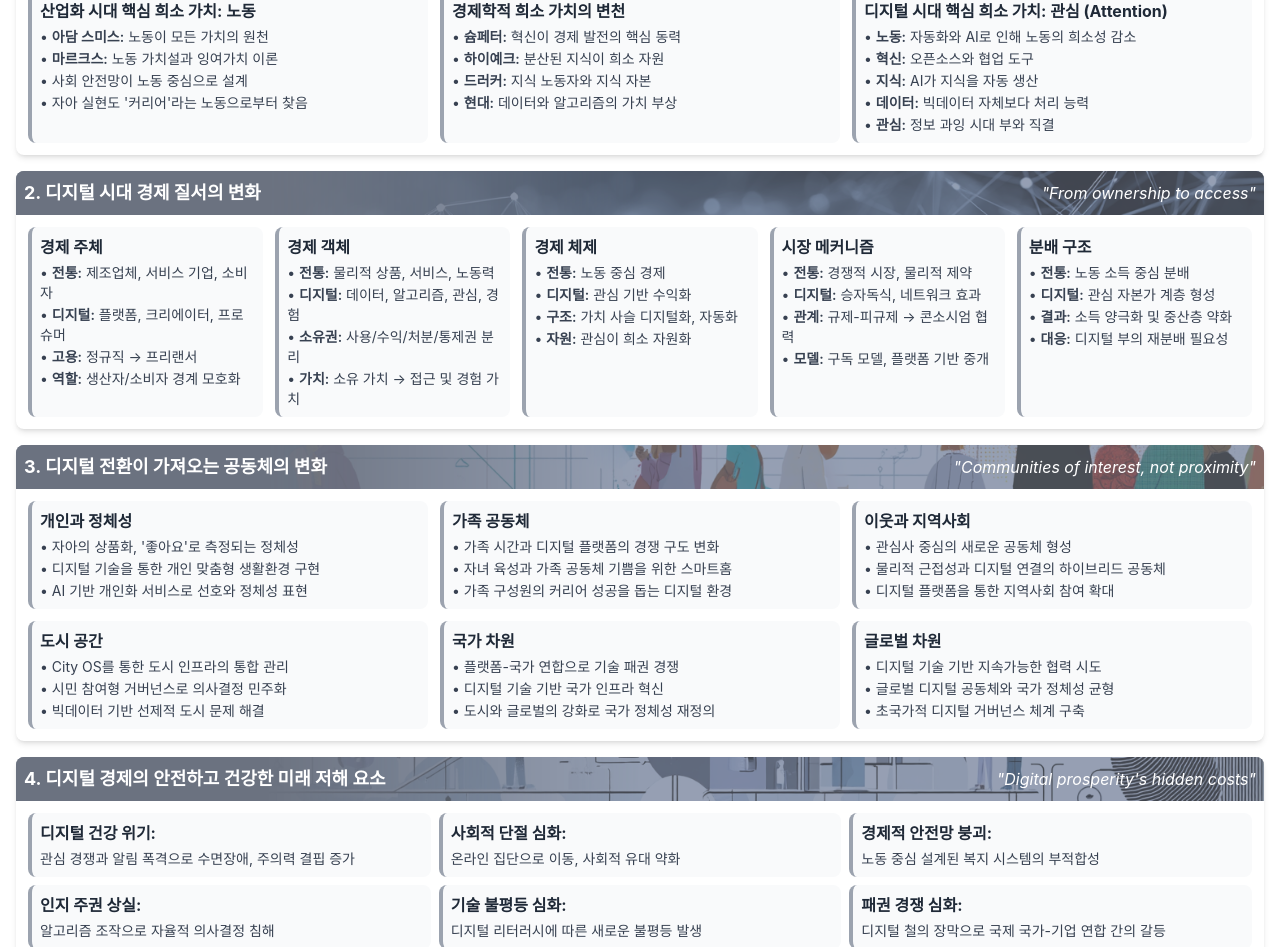
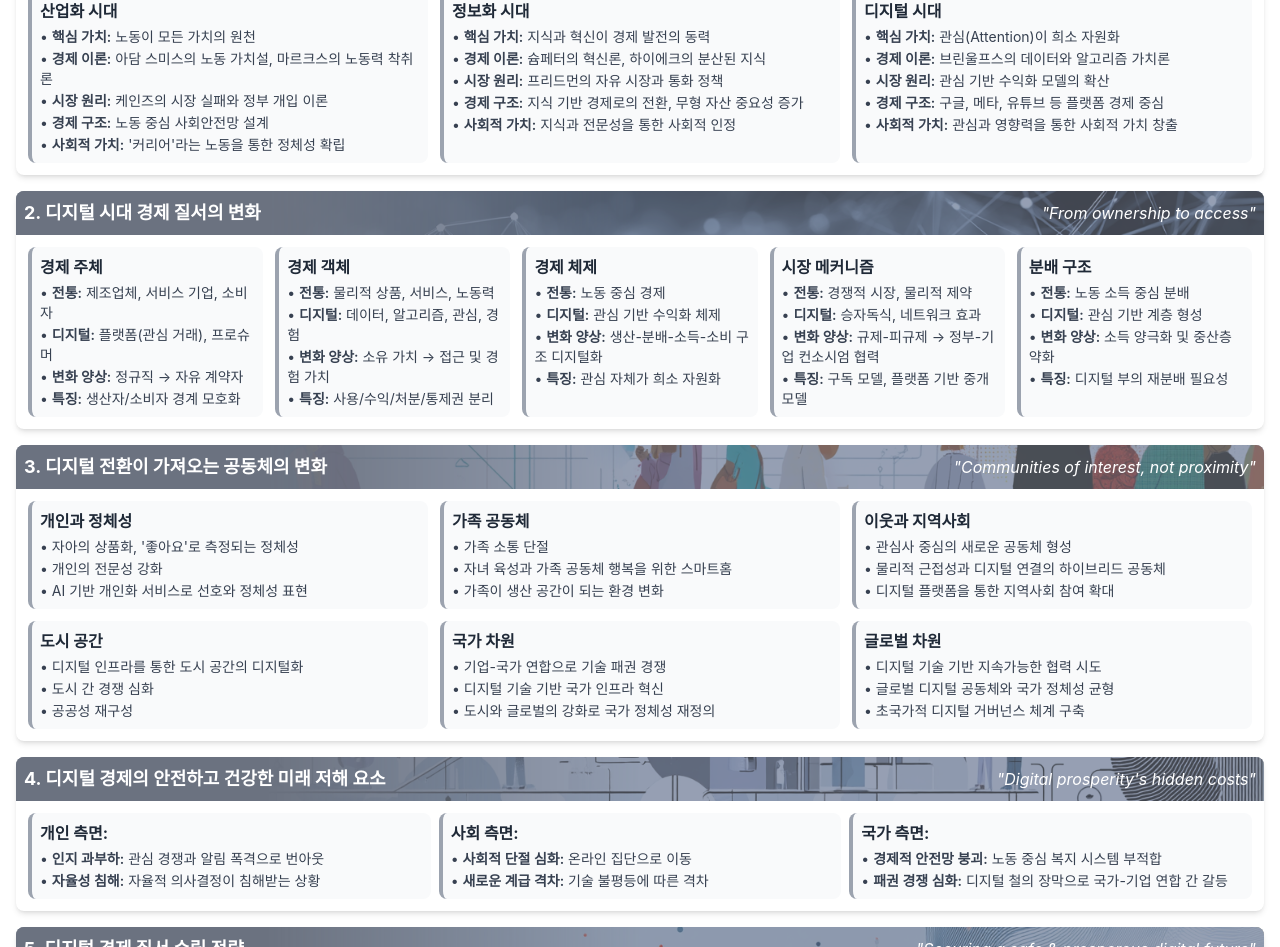
Before and after one commit to hohyon-ryu/taejae_mockups, a React (Create React App) app: page /#/poster/digital-economy in a window 1280 px wide. Shown: the part 245-1192 px from the top of the page. Built offline with nearby package versions, Linux system fonts and the light colour scheme.

Commit message:
refactor: enhance content clarity and structure in Digital Economy Poster

```diff
--- a/src/components/DigitalEconomyPoster.tsx
+++ b/src/components/DigitalEconomyPoster.tsx
@@ -10,11 +10,11 @@ const DigitalEconomyPoster: React.FC = () => {
       <div className="max-w-7xl mx-auto">
         {/* 헤더 */}
         <div className="text-center mb-6">
-          <h1 className="text-4xl font-extrabold mb-2 text-gray-900 tracking-tight">디지털 시대 경제 질서</h1>
+          <h1 className="text-4xl font-extrabold mb-2 text-gray-900 tracking-tight">디지털 시대의 경제 질서와 사회 변형</h1>
           <p className="text-xl text-gray-700 font-semibold mb-3">태재미래전략연구원 디지털 전환과 사회변혁 팀</p>
           <div className="bg-gray-100 p-3 rounded-lg inline-block shadow-md">
             <p className="text-lg text-gray-800 italic font-medium">
-              "디지털화가 초래하는 경제 질서의 근본적 변화와 공동체 재구성, 그리고 사회적 문제점들의 선제적 해결 방안은?"
+              "디지털화가 초래하는 근본적 변화와 사회적 문제점들의 선제적 해결 방안은?"
             </p>
           </div>
         </div>
@@ -36,33 +36,35 @@ const DigitalEconomyPoster: React.FC = () => {
           <div className="p-3">
             <div className="grid grid-cols-3 gap-3">
               <div className="bg-gray-50 p-2 rounded-lg border-l-4 border-gray-400">
-                <h3 className="text-base font-bold text-gray-800 mb-1">산업화 시대 핵심 희소 가치: 노동</h3>
+                <h3 className="text-base font-bold text-gray-800 mb-1">산업화 시대</h3>
                 <ul className="text-sm space-y-0.5 text-gray-700">
-                  <li>• <span className="font-semibold">아담 스미스:</span> 노동이 모든 가치의 원천</li>
-                  <li>• <span className="font-semibold">마르크스:</span> 노동 가치설과 잉여가치 이론</li>
-                  <li>• 사회 안전망이 노동 중심으로 설계</li>
-                  <li>• 자아 실현도 '커리어'라는 노동으로부터 찾음</li>
+                  <li>• <span className="font-semibold">핵심 가치:</span> 노동이 모든 가치의 원천</li>
+                  <li>• <span className="font-semibold">경제 이론:</span> 아담 스미스의 노동 가치설, 마르크스의 노동력 착취론</li>
+                  <li>• <span className="font-semibold">시장 원리:</span> 케인즈의 시장 실패와 정부 개입 이론</li>
+                  <li>• <span className="font-semibold">경제 구조:</span> 노동 중심 사회안전망 설계</li>
+                  <li>• <span className="font-semibold">사회적 가치:</span> '커리어'라는 노동을 통한 정체성 확립</li>
                 </ul>
               </div>
 
               <div className="bg-gray-50 p-2 rounded-lg border-l-4 border-gray-400">
-                <h3 className="text-base font-bold text-gray-800 mb-1">경제학적 희소 가치의 변천</h3>
+                <h3 className="text-base font-bold text-gray-800 mb-1">정보화 시대</h3>
                 <ul className="text-sm space-y-0.5 text-gray-700">
-                  <li>• <span className="font-semibold">슘페터:</span> 혁신이 경제 발전의 핵심 동력</li>
-                  <li>• <span className="font-semibold">하이예크:</span> 분산된 지식이 희소 자원</li>
-                  <li>• <span className="font-semibold">드러커:</span> 지식 노동자와 지식 자본</li>
-                  <li>• <span className="font-semibold">현대:</span> 데이터와 알고리즘의 가치 부상</li>
+                  <li>• <span className="font-semibold">핵심 가치:</span> 지식과 혁신이 경제 발전의 동력</li>
+                  <li>• <span className="font-semibold">경제 이론:</span> 슘페터의 혁신론, 하이에크의 분산된 지식</li>
+                  <li>• <span className="font-semibold">시장 원리:</span> 프리드먼의 자유 시장과 통화 정책</li>
+                  <li>• <span className="font-semibold">경제 구조:</span> 지식 기반 경제로의 전환, 무형 자산 중요성 증가</li>
+                  <li>• <span className="font-semibold">사회적 가치:</span> 지식과 전문성을 통한 사회적 인정</li>
                 </ul>
               </div>
 
               <div className="bg-gray-50 p-2 rounded-lg border-l-4 border-gray-400">
-                <h3 className="text-base font-bold text-gray-800 mb-1">디지털 시대 핵심 희소 가치: 관심 (Attention)</h3>
+                <h3 className="text-base font-bold text-gray-800 mb-1">디지털 시대</h3>
                 <ul className="text-sm space-y-0.5 text-gray-700">
-                  <li>• <span className="font-semibold">노동:</span> 자동화와 AI로 인해 노동의 희소성 감소</li>
-                  <li>• <span className="font-semibold">혁신:</span> 오픈소스와 협업 도구</li>
-                  <li>• <span className="font-semibold">지식:</span> AI가 지식을 자동 생산</li>
-                  <li>• <span className="font-semibold">데이터:</span> 빅데이터 자체보다 처리 능력</li>
-                  <li>• <span className="font-semibold">관심:</span> 정보 과잉 시대 부와 직결</li>
+                  <li>• <span className="font-semibold">핵심 가치:</span> 관심(Attention)이 희소 자원화</li>
+                  <li>• <span className="font-semibold">경제 이론:</span> 브린울프스의 데이터와 알고리즘 가치론</li>
+                  <li>• <span className="font-semibold">시장 원리:</span> 관심 기반 수익화 모델의 확산</li>
+                  <li>• <span className="font-semibold">경제 구조:</span> 구글, 메타, 유튜브 등 플랫폼 경제 중심</li>
+                  <li>• <span className="font-semibold">사회적 가치:</span> 관심과 영향력을 통한 사회적 가치 창출</li>
                 </ul>
               </div>
             </div>
@@ -89,9 +91,9 @@ const DigitalEconomyPoster: React.FC = () => {
                 <h3 className="text-base font-bold text-gray-800 mb-1">경제 주체</h3>
                 <ul className="text-sm space-y-0.5 text-gray-700">
                   <li>• <span className="font-semibold">전통:</span> 제조업체, 서비스 기업, 소비자</li>
-                  <li>• <span className="font-semibold">디지털:</span> 플랫폼, 크리에이터, 프로슈머</li>
-                  <li>• <span className="font-semibold">고용:</span> 정규직 → 프리랜서</li>
-                  <li>• <span className="font-semibold">역할:</span> 생산자/소비자 경계 모호화</li>
+                  <li>• <span className="font-semibold">디지털:</span> 플랫폼(관심 거래), 프로슈머</li>
+                  <li>• <span className="font-semibold">변화 양상:</span> 정규직 → 자유 계약자</li>
+                  <li>• <span className="font-semibold">특징:</span> 생산자/소비자 경계 모호화</li>
                 </ul>
               </div>
 
@@ -100,8 +102,8 @@ const DigitalEconomyPoster: React.FC = () => {
                 <ul className="text-sm space-y-0.5 text-gray-700">
                   <li>• <span className="font-semibold">전통:</span> 물리적 상품, 서비스, 노동력</li>
                   <li>• <span className="font-semibold">디지털:</span> 데이터, 알고리즘, 관심, 경험</li>
-                  <li>• <span className="font-semibold">소유권:</span> 사용/수익/처분/통제권 분리</li>
-                  <li>• <span className="font-semibold">가치:</span> 소유 가치 → 접근 및 경험 가치</li>
+                  <li>• <span className="font-semibold">변화 양상:</span> 소유 가치 → 접근 및 경험 가치</li>
+                  <li>• <span className="font-semibold">특징:</span> 사용/수익/처분/통제권 분리</li>
                 </ul>
               </div>
 
@@ -109,9 +111,9 @@ const DigitalEconomyPoster: React.FC = () => {
                 <h3 className="text-base font-bold text-gray-800 mb-1">경제 체제</h3>
                 <ul className="text-sm space-y-0.5 text-gray-700">
                   <li>• <span className="font-semibold">전통:</span> 노동 중심 경제</li>
-                  <li>• <span className="font-semibold">디지털:</span> 관심 기반 수익화</li>
-                  <li>• <span className="font-semibold">구조:</span> 가치 사슬 디지털화, 자동화</li>
-                  <li>• <span className="font-semibold">자원:</span> 관심이 희소 자원화</li>
+                  <li>• <span className="font-semibold">디지털:</span> 관심 기반 수익화 체제</li>
+                  <li>• <span className="font-semibold">변화 양상:</span> 생산-분배-소득-소비 구조 디지털화</li>
+                  <li>• <span className="font-semibold">특징:</span> 관심 자체가 희소 자원화</li>
                 </ul>
               </div>
 
@@ -120,8 +122,8 @@ const DigitalEconomyPoster: React.FC = () => {
                 <ul className="text-sm space-y-0.5 text-gray-700">
                   <li>• <span className="font-semibold">전통:</span> 경쟁적 시장, 물리적 제약</li>
                   <li>• <span className="font-semibold">디지털:</span> 승자독식, 네트워크 효과</li>
-                  <li>• <span className="font-semibold">관계:</span> 규제-피규제 → 콘소시엄 협력</li>
-                  <li>• <span className="font-semibold">모델:</span> 구독 모델, 플랫폼 기반 중개</li>
+                  <li>• <span className="font-semibold">변화 양상:</span> 규제-피규제 → 정부-기업 컨소시엄 협력</li>
+                  <li>• <span className="font-semibold">특징:</span> 구독 모델, 플랫폼 기반 중개 모델</li>
                 </ul>
               </div>
 
@@ -129,9 +131,9 @@ const DigitalEconomyPoster: React.FC = () => {
                 <h3 className="text-base font-bold text-gray-800 mb-1">분배 구조</h3>
                 <ul className="text-sm space-y-0.5 text-gray-700">
                   <li>• <span className="font-semibold">전통:</span> 노동 소득 중심 분배</li>
-                  <li>• <span className="font-semibold">디지털:</span> 관심 자본가 계층 형성</li>
-                  <li>• <span className="font-semibold">결과:</span> 소득 양극화 및 중산층 약화</li>
-                  <li>• <span className="font-semibold">대응:</span> 디지털 부의 재분배 필요성</li>
+                  <li>• <span className="font-semibold">디지털:</span> 관심 기반 계층 형성</li>
+                  <li>• <span className="font-semibold">변화 양상:</span> 소득 양극화 및 중산층 약화</li>
+                  <li>• <span className="font-semibold">특징:</span> 디지털 부의 재분배 필요성</li>
                 </ul>
               </div>
             </div>
@@ -158,7 +160,7 @@ const DigitalEconomyPoster: React.FC = () => {
                 <h3 className="text-base font-bold text-gray-800 mb-1">개인과 정체성</h3>
                 <ul className="text-sm space-y-0.5 text-gray-700">
                   <li>• 자아의 상품화, '좋아요'로 측정되는 정체성</li>
-                  <li>• 디지털 기술을 통한 개인 맞춤형 생활환경 구현</li>
+                  <li>• 개인의 전문성 강화</li>
                   <li>• AI 기반 개인화 서비스로 선호와 정체성 표현</li>
                 </ul>
               </div>
@@ -166,9 +168,9 @@ const DigitalEconomyPoster: React.FC = () => {
               <div className="bg-gray-50 p-2 rounded-lg border-l-4 border-gray-400">
                 <h3 className="text-base font-bold text-gray-800 mb-1">가족 공동체</h3>
                 <ul className="text-sm space-y-0.5 text-gray-700">
-                  <li>• 가족 시간과 디지털 플랫폼의 경쟁 구도 변화</li>
-                  <li>• 자녀 육성과 가족 공동체 기쁨을 위한 스마트홈</li>
-                  <li>• 가족 구성원의 커리어 성공을 돕는 디지털 환경</li>
+                  <li>• 가족 소통 단절</li>
+                  <li>• 자녀 육성과 가족 공동체 행복을 위한 스마트홈</li>
+                  <li>• 가족이 생산 공간이 되는 환경 변화</li>
                 </ul>
               </div>
 
@@ -184,16 +186,16 @@ const DigitalEconomyPoster: React.FC = () => {
               <div className="bg-gray-50 p-2 rounded-lg border-l-4 border-gray-400">
                 <h3 className="text-base font-bold text-gray-800 mb-1">도시 공간</h3>
                 <ul className="text-sm space-y-0.5 text-gray-700">
-                  <li>• City OS를 통한 도시 인프라의 통합 관리</li>
-                  <li>• 시민 참여형 거버넌스로 의사결정 민주화</li>
-                  <li>• 빅데이터 기반 선제적 도시 문제 해결</li>
+                  <li>• 디지털 인프라를 통한 도시 공간의 디지털화</li>
+                  <li>• 도시 간 경쟁 심화</li>
+                  <li>• 공공성 재구성</li>
                 </ul>
               </div>
 
               <div className="bg-gray-50 p-2 rounded-lg border-l-4 border-gray-400">
                 <h3 className="text-base font-bold text-gray-800 mb-1">국가 차원</h3>
                 <ul className="text-sm space-y-0.5 text-gray-700">
-                  <li>• 플랫폼-국가 연합으로 기술 패권 경쟁</li>
+                  <li>• 기업-국가 연합으로 기술 패권 경쟁</li>
                   <li>• 디지털 기술 기반 국가 인프라 혁신</li>
                   <li>• 도시와 글로벌의 강화로 국가 정체성 재정의</li>
                 </ul>
@@ -228,33 +230,27 @@ const DigitalEconomyPoster: React.FC = () => {
           <div className="p-3">
             <div className="grid grid-cols-3 gap-2">
               <div className="bg-gray-50 p-2 rounded-lg border-l-4 border-gray-400">
-                <h3 className="text-base font-bold text-gray-800 mb-1">디지털 건강 위기:</h3>
-                <p className="text-sm text-gray-700">관심 경쟁과 알림 폭격으로 수면장애, 주의력 결핍 증가</p>
+                <h3 className="text-base font-bold text-gray-800 mb-1">개인 측면:</h3>
+                <ul className="text-sm space-y-0.5 text-gray-700">
+                  <li>• <span className="font-semibold">인지 과부하:</span> 관심 경쟁과 알림 폭격으로 번아웃</li>
+                  <li>• <span className="font-semibold">자율성 침해:</span> 자율적 의사결정이 침해받는 상황</li>
+                </ul>
               </div>
 
               <div className="bg-gray-50 p-2 rounded-lg border-l-4 border-gray-400">
-                <h3 className="text-base font-bold text-gray-800 mb-1">사회적 단절 심화:</h3>
-                <p className="text-sm text-gray-700">온라인 집단으로 이동, 사회적 유대 약화</p>
+                <h3 className="text-base font-bold text-gray-800 mb-1">사회 측면:</h3>
+                <ul className="text-sm space-y-0.5 text-gray-700">
+                  <li>• <span className="font-semibold">사회적 단절 심화:</span> 온라인 집단으로 이동</li>
+                  <li>• <span className="font-semibold">새로운 계급 격차:</span> 기술 불평등에 따른 격차</li>
+                </ul>
               </div>
 
               <div className="bg-gray-50 p-2 rounded-lg border-l-4 border-gray-400">
-                <h3 className="text-base font-bold text-gray-800 mb-1">경제적 안전망 붕괴:</h3>
-                <p className="text-sm text-gray-700">노동 중심 설계된 복지 시스템의 부적합성</p>
-              </div>
-
-              <div className="bg-gray-50 p-2 rounded-lg border-l-4 border-gray-400">
-                <h3 className="text-base font-bold text-gray-800 mb-1">인지 주권 상실:</h3>
-                <p className="text-sm text-gray-700">알고리즘 조작으로 자율적 의사결정 침해</p>
-              </div>
-
-              <div className="bg-gray-50 p-2 rounded-lg border-l-4 border-gray-400">
-                <h3 className="text-base font-bold text-gray-800 mb-1">기술 불평등 심화:</h3>
-                <p className="text-sm text-gray-700">디지털 리터러시에 따른 새로운 불평등 발생</p>
-              </div>
-
-              <div className="bg-gray-50 p-2 rounded-lg border-l-4 border-gray-400">
-                <h3 className="text-base font-bold text-gray-800 mb-1">패권 경쟁 심화:</h3>
-                <p className="text-sm text-gray-700">디지털 철의 장막으로 국제 국가-기업 연합 간의 갈등</p>
+                <h3 className="text-base font-bold text-gray-800 mb-1">국가 측면:</h3>
+                <ul className="text-sm space-y-0.5 text-gray-700">
+                  <li>• <span className="font-semibold">경제적 안전망 붕괴:</span> 노동 중심 복지 시스템 부적합</li>
+                  <li>• <span className="font-semibold">패권 경쟁 심화:</span> 디지털 철의 장막으로 국가-기업 연합 간 갈등</li>
+                </ul>
               </div>
             </div>
           </div>
```
